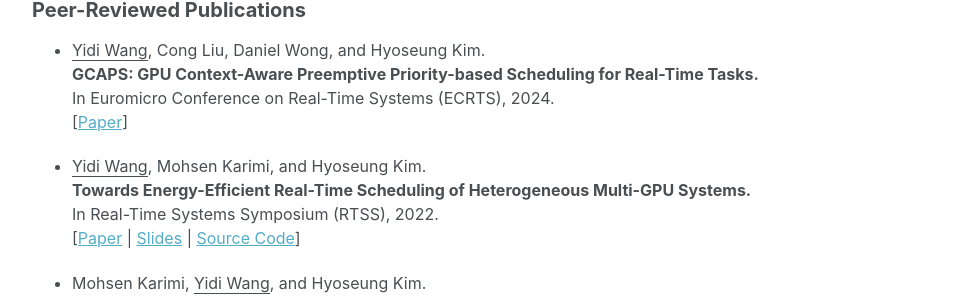
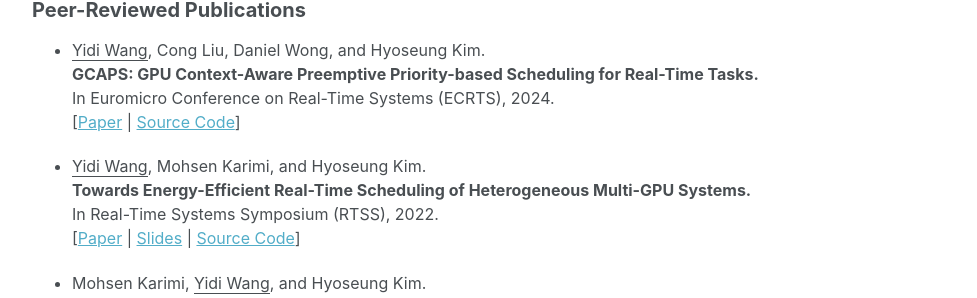
Before and after one commit to yidiwang21/yidiwang21.github.io, a Jekyll site: the page built from _pages/publications.md, in a window 1280 px wide and 900 px high. Shown: the part 213-511 px from the top of the window, without its empty margins (48-1025 px from the left). Built offline with Jekyll 4.4.1, drawn with Linux system fonts in a browser that asks for light colours.

Commit message:
updated links

```diff
--- a/_pages/publications.md
+++ b/_pages/publications.md
@@ -22,42 +22,42 @@ author_profile: false
 * <u>Yidi Wang</u>, Cong Liu, Daniel Wong, and Hyoseung Kim.
     **GCAPS: GPU Context-Aware Preemptive Priority-based Scheduling for Real-Time Tasks.**
     In Euromicro Conference on Real-Time Systems (ECRTS), 2024.
-    [[Paper](https://yidiwang21.github.io/files/2024/ecrts24_gcaps_paper.pdf)]
+    [[Paper](../files/2024/ecrts24_gcaps_paper.pdf) | [Source Code](https://github.com/rtenlab/gcaps-super-repo/)]
 
 * <u>Yidi Wang</u>, Mohsen Karimi, and Hyoseung Kim.
     **Towards Energy-Efficient Real-Time Scheduling of Heterogeneous Multi-GPU Systems.**
     In Real-Time Systems Symposium (RTSS), 2022.
-    [[Paper](https://yidiwang21.github.io/files/2022/RTSS22_sBEET-mg.pdf) | [Slides](https://yidiwang21.github.io/files/2022/RTSS22_sBEET-mg_slides.pdf) | [Source Code](https://github.com/rtenlab/sBEET-mg)]
+    [[Paper](../files/2022/RTSS22_sBEET-mg.pdf) | [Slides](../files/2022/RTSS22_sBEET-mg_slides.pdf) | [Source Code](https://github.com/rtenlab/sBEET-mg)]
 
 * Mohsen Karimi, <u>Yidi Wang</u>, and Hyoseung Kim.
     **An Open-Source Power Monitoring Framework for Real-Time Energy-Aware GPU Scheduling Research.**
     In Open Demo Session of IEEE Real-Time Systems Symposium (RTSS@ Work), 2022.
-    [[Paper](https://yidiwang21.github.io/files/2022/RTSSWork22_paper.pdf) | [Slides](https://yidiwang21.github.io/files/2022/RTSSWork22_slides.pdf) | [Source Code](https://github.com/rtenlab/gpu_power_monitoring) | [Poster](https://yidiwang21.github.io/files/2022/RTSSWork22_poster.pdf)]
+    [[Paper](../files/2022/RTSSWork22_paper.pdf) | [Slides](../files/2022/RTSSWork22_slides.pdf) | [Source Code](https://github.com/rtenlab/gpu_power_monitoring) | [Poster](../files/2022/RTSSWork22_poster.pdf)]
 
 * Mohsen Karimi, <u>Yidi Wang</u>, and Hyoseung Kim.
     **Energy-Adaptive Real-time Sensing for Batteryless Devices.**
     In IEEE International Conference on Embedded and Real-Time Computing Systems and Applications (RTCSA), 2022.
-    [[Paper](https://yidiwang21.github.io/files/2022/RTCSA22_AoI.pdf) | [Slides](https://yidiwang21.github.io/files/2022/RTCSA22_AoI_slides.pdf)]
+    [[Paper](../files/2022/RTCSA22_AoI.pdf) | [Slides](../files/2022/RTCSA22_AoI_slides.pdf)]
 
 * <u>Yidi Wang</u>, Mohsen Karimi, Yecheng Xiang, and Hyoseung Kim.
     **Balancing Energy Efficiency and Real-Time Performance in GPU Scheduling.**
     In Real-Time Systems Symposium (RTSS), 2021.
-    [[Paper](https://yidiwang21.github.io/files/2021/RTSS21_sBEET.pdf) | [Slides](https://yidiwang21.github.io/files/2021/RTSS21_sBEET_slides.pdf)]
+    [[Paper](../files/2021/RTSS21_sBEET.pdf) | [Slides](../files/2021/RTSS21_sBEET_slides.pdf)]
 
 * Yecheng Xiang, <u>Yidi Wang</u>, Hyunjong Choi, Mohsen Karimi and Hyoseung Kim.
     **AegisDNN: Dependable and Timely Execution of DNN Tasks with SGX.**
     In Real-Time Systems Symposium (RTSS), 2021.
-    [[Paper](https://yidiwang21.github.io/files/2021/RTSS21_AegisDNN.pdf) | [Slides](https://yidiwang21.github.io/files/2021/RTSS21_AegisDNN_slides.pdf)]
+    [[Paper](../files/2021/RTSS21_AegisDNN.pdf) | [Slides](../files/2021/RTSS21_AegisDNN_slides.pdf)]
 
 * Mohsen Karimi, Hyunjong Choi, <u>Yidi Wang</u>, Yecheng Xiang, Hyoseung Kim.
     **Real-Time Task Scheduling on Intermittently Powered Batteryless Devices.**
     In IEEE Internet of Things Journal, 2021.
-    [[Publisher](https://ieeexplore.ieee.org/document/9378771) | [Paper](https://yidiwang21.github.io/files/2021/iotj2021-ipd.pdf)]
+    [[Publisher](https://ieeexplore.ieee.org/document/9378771) | [Paper](../files/2021/iotj2021-ipd.pdf)]
 
 * <u>Yidi Wang</u> and Hyoseung Kim.
     **Work-in-Progress: Understanding the Effect of Kernel Scheduling on GPU Energy Consumption.**
     In Brief Presentation Session of IEEE Real-Time Systems Symposium (RTSS), 2019.
-    [[Paper](https://yidiwang21.github.io/files/2019/rtss19wip-gpu)]
+    [[Paper](../files/2019/rtss19wip-gpu)]
 
 ## Preprints
 
```
Also changed, not shown: _pages/about.md (+3 -3 lines).
